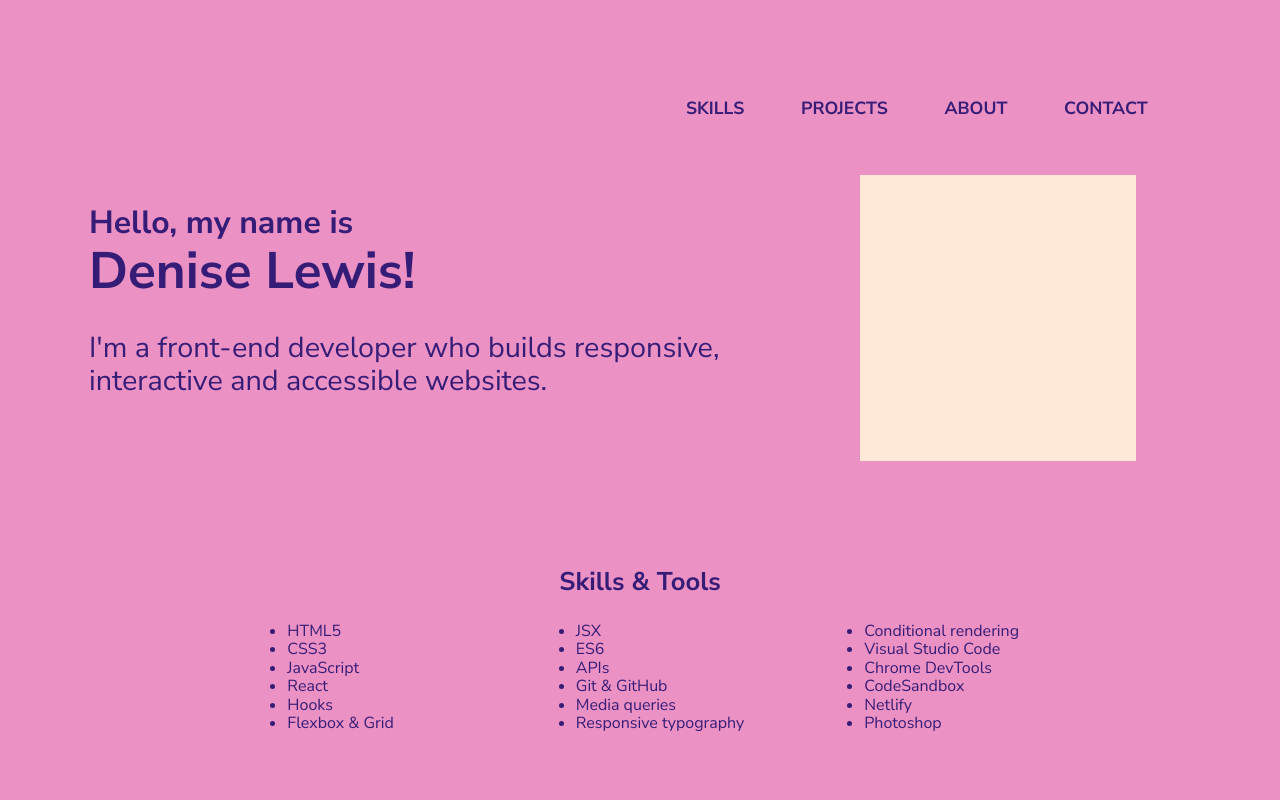
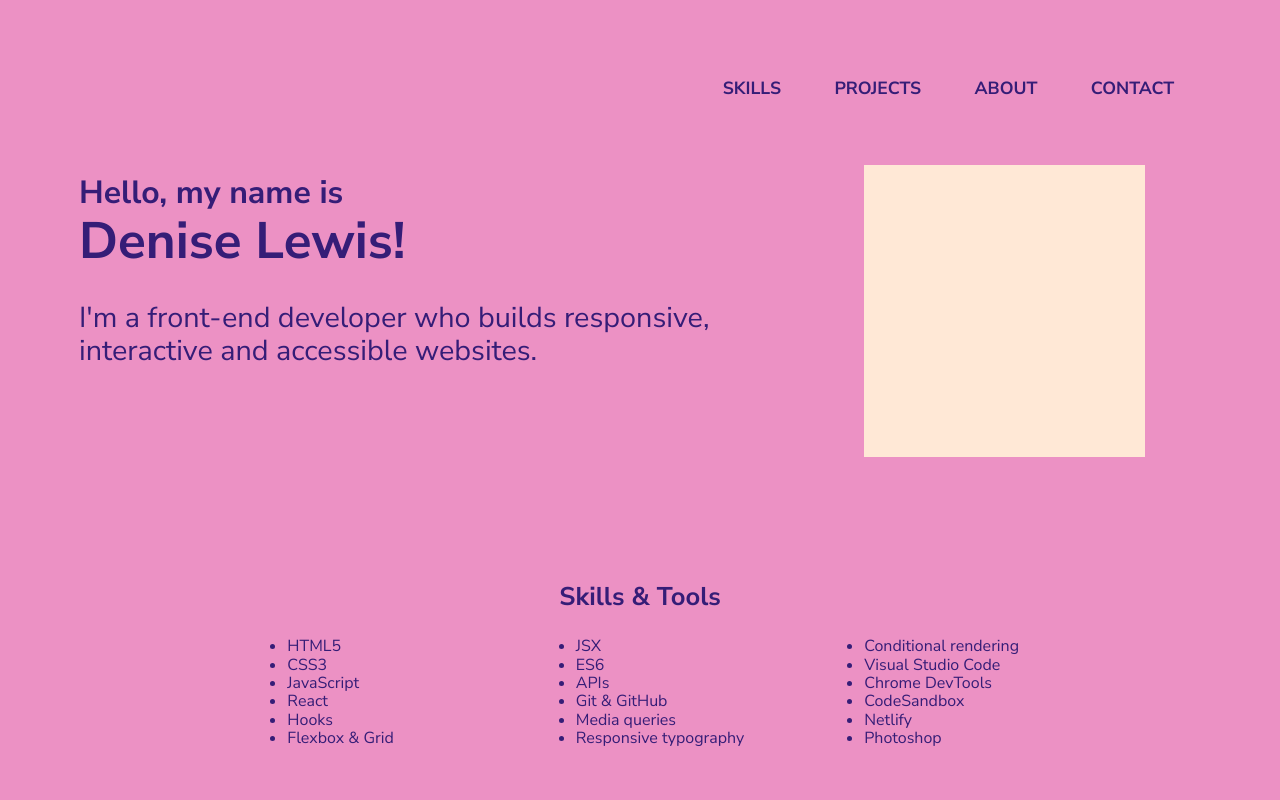
Before and after one commit to DeniseLewis1/portfolio, a website built with Parcel: page index.html in a window 1280 px wide. Shown: the top 800 px of the page. Built offline with nearby package versions, Linux system fonts and the light colour scheme.

Commit message:
Adjusted margins and padding

```diff
--- a/css/main.css
+++ b/css/main.css
@@ -180,7 +180,8 @@ figure {
 
 .content-wrapper {
   width: 90%;
-  margin: 30px 0;
+  margin: 20px 0;
+  padding: 0 15px 20px 15px;
   overflow: auto;
 }
 
@@ -205,6 +206,7 @@ header nav {
   justify-content: space-around;
   align-items: center;
   flex-flow: row wrap;
+  margin: 30px 0;
   width: 90%;
 }
 
@@ -245,6 +247,7 @@ footer .contact-links {
   justify-content: space-around;
   align-items: center;
   width: 65%;
+  margin: 0;
   padding: 0;
 }
 
@@ -366,6 +369,10 @@ footer .contact-links a:hover {
   justify-content: center;
 }
 
+#about figure {
+  margin: 10px 0;
+}
+
 /* ==========================================================================
    Helper classes
    ========================================================================== */
@@ -461,11 +468,7 @@ footer .contact-links a:hover {
 /****************************** TABLET STYLES *****************************/
 @media only screen and (min-width: 640px) {
   .content-wrapper {
-    margin: 40px 0;
-  }
-
-  header nav {
-    margin: 40px;
+    margin: 30px 0;
   }
 
   .header-text {
@@ -476,6 +479,7 @@ footer .contact-links a:hover {
     width: 30%;
     /*align-self: center;*/
     align-self: flex-end;
+    margin: 20px auto;
   }
 
   #skills .skills-list {
@@ -497,7 +501,6 @@ footer .contact-links a:hover {
 
   .project-item {
     width: 45%;
-    margin: 20px 0;
   }
 
   .about-content {
@@ -512,6 +515,10 @@ footer .contact-links a:hover {
   .about-text {
     width: 60%;
   }
+
+  footer .contact-links {
+    width: 40%;
+  }
 }
 
 /***************************** DESKTOP STYLES *****************************/
@@ -522,10 +529,6 @@ footer .contact-links a:hover {
 
   header nav {
     width: 45%;
-  }
-
-  .header-content {
-    padding: 0 25px;
   }
 
   .header-text {
```
